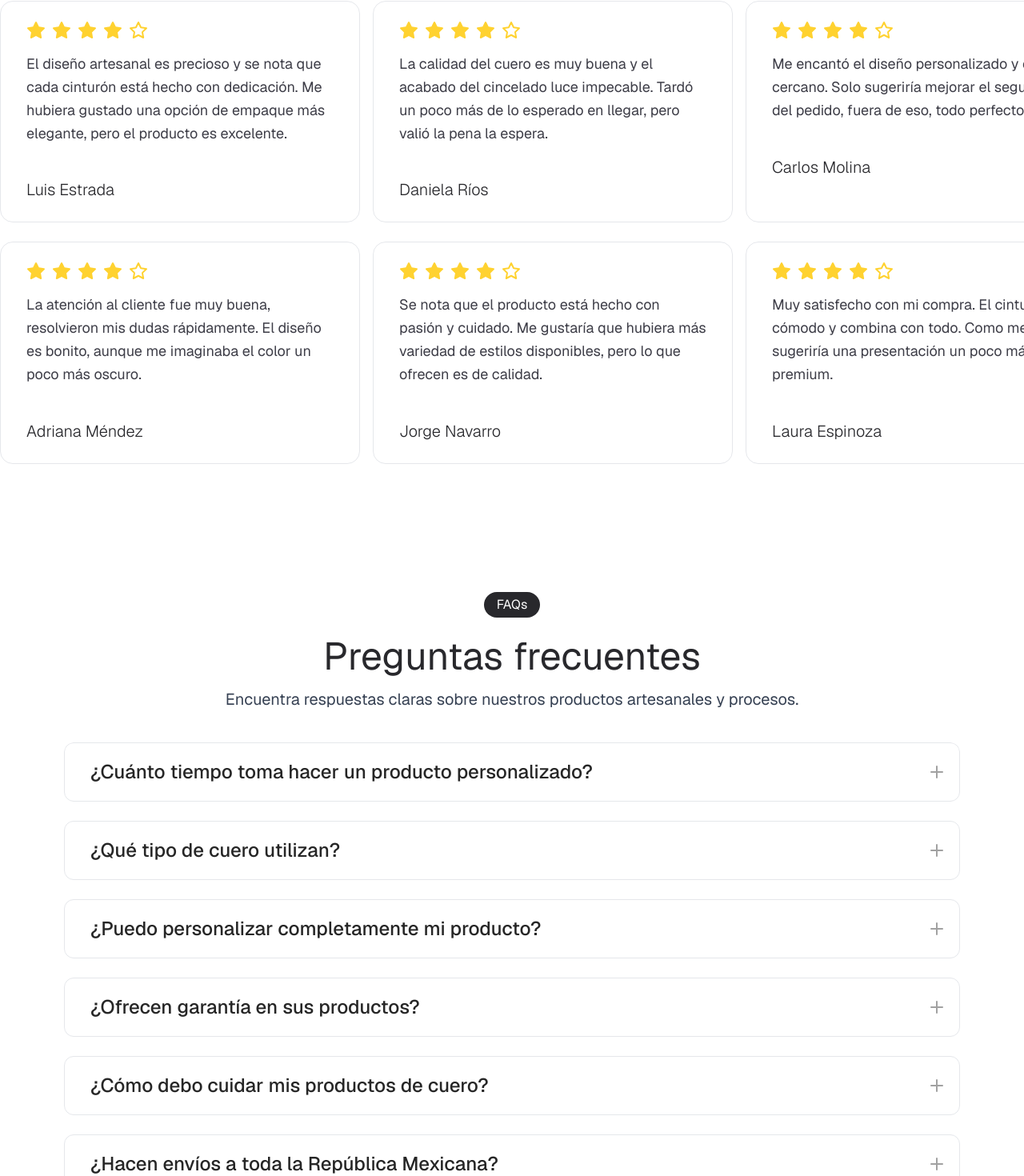
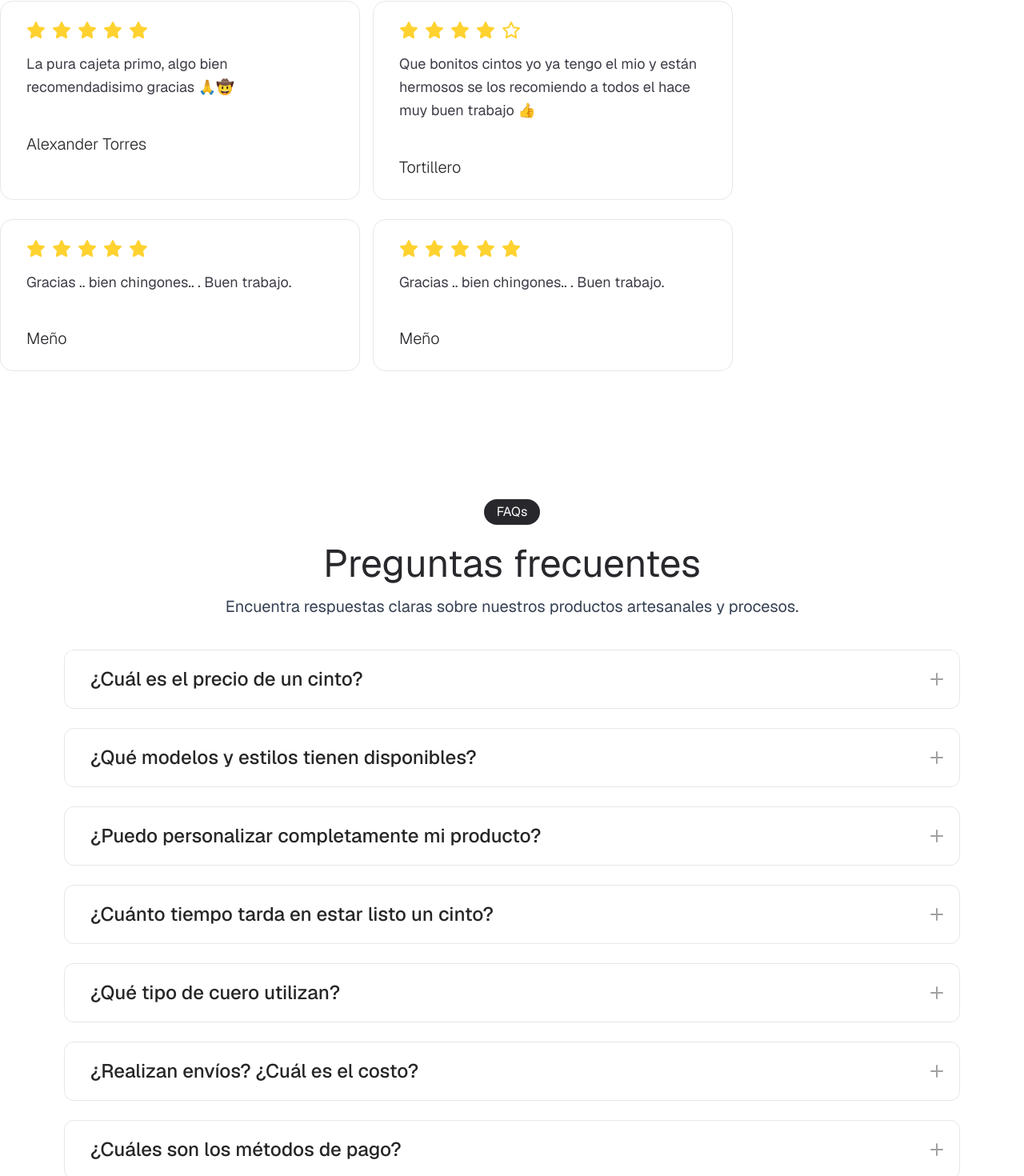
Before and after one commit to Gmsus4/jrcincelados, a Next.js app: page / in a window 1280 px wide. Shown: the part 6071-7541 px from the top of the page at 80% size. Built offline with nearby package versions, Linux system fonts and the light colour scheme.

Commit message:
Changes of FAQs and new real testimonials

```diff
--- a/data/faqs.ts
+++ b/data/faqs.ts
@@ -7,50 +7,50 @@ export interface FAQs {
 export const faqs: FAQs[] = [
   {
     id: 1,
-    question: "¿Cuánto tiempo toma hacer un producto personalizado?",
+    question: "¿Cuál es el precio de un cinto?",
     answer:
-      "El tiempo de elaboración varía según la complejidad del producto. Los cintos simples toman entre 3-5 días laborales, mientras que productos más elaborados como bolsos o fundas personalizadas pueden tomar de 1-2 semanas. Te daremos un tiempo estimado específico al momento de la cotización.",
+      "El precio depende del modelo y la personalización. Los cintos sencillos comienzan desde $500, mientras que los personalizados con grabados o diseños especiales pueden variar. Contáctanos para una cotización exacta.",
   },
   {
     id: 2,
-    question: "¿Qué tipo de cuero utilizan?",
+    question: "¿Qué modelos y estilos tienen disponibles?",
     answer:
-      "Trabajamos exclusivamente con cuero genuino de primera calidad. Utilizamos cuero vacuno curtido al vegetal, que es más duradero y desarrolla una hermosa pátina con el tiempo. También ofrecemos opciones en cuero de cabra y búfalo para productos específicos.",
+      "Contamos con una variedad de diseños: lisos, cincelados y opciones especiales para dama y caballero. También puedes solicitar un diseño personalizado según tus preferencias.",
   },
   {
     id: 3,
     question: "¿Puedo personalizar completamente mi producto?",
     answer:
-      "¡Absolutamente! Puedes elegir el color del cuero, tipo de costura, hebillas, grabados personalizados, tamaños específicos y más. Trabajamos contigo para crear exactamente lo que tienes en mente. Enviamos bocetos para tu aprobación antes de comenzar.",
+      "¡Claro! Puedes elegir el tipo y color del cuero, la hebilla, el diseño de grabado, tamaño y otros detalles. Antes de iniciar, te compartimos bocetos o fotos de referencia para tu aprobación.",
   },
   {
     id: 4,
-    question: "¿Ofrecen garantía en sus productos?",
+    question: "¿Cuánto tiempo tarda en estar listo un cinto?",
     answer:
-      "Sí, todos nuestros productos tienen garantía de 1 año contra defectos de fabricación. El cuero genuino está diseñado para durar décadas con el cuidado adecuado. También ofrecemos servicios de reparación y mantenimiento.",
+      "Un cinto sencillo suele estar listo en 3 a 5 días hábiles. Los modelos más elaborados o con personalización especial pueden tomar de 1 a 2 semanas. Te informaremos el tiempo exacto al momento de tu pedido.",
   },
   {
     id: 5,
-    question: "¿Cómo debo cuidar mis productos de cuero?",
+    question: "¿Qué tipo de cuero utilizan?",
     answer:
-      "Te proporcionamos instrucciones detalladas de cuidado con cada producto. En general, recomendamos limpiar con un paño húmedo, aplicar acondicionador de cuero cada 3-6 meses, y evitar la exposición directa al sol y humedad excesiva.",
+      "Trabajamos con cuero genuino de alta calidad, principalmente piel de bovino curtida al vegetal. Este tipo de cuero es resistente, duradero y mejora con el tiempo. También manejamos otros tipos para productos específicos.",
   },
   {
     id: 6,
-    question: "¿Hacen envíos a toda la República Mexicana?",
+    question: "¿Realizan envíos? ¿Cuál es el costo?",
     answer:
-      "Sí, enviamos a todo México a través de paqueterías confiables. Los envíos dentro de la Ciudad de México son gratuitos en compras mayores a $800. Para el interior de la república, el costo de envío se calcula según el peso y destino.",
+      "Sí, enviamos a todo México mediante paqueterías confiables. El costo depende del peso y destino.",
   },
   {
     id: 7,
-    question: "¿Cuáles son los métodos de pago disponibles?",
+    question: "¿Cuáles son los métodos de pago?",
     answer:
-      "Aceptamos transferencias bancarias, depósitos en efectivo, tarjetas de crédito y débito. Para productos personalizados, solicitamos un anticipo del 50% para comenzar el trabajo y el resto al momento de la entrega.",
+      "Por el momento aceptamos pagos únicamente mediante transferencia SPEI a cuenta BBVA. Solicitamos un anticipo del 50% para iniciar cualquier pedido y el resto se liquida al momento de la entrega. Al confirmar tu compra, te proporcionaremos la cuenta CLABE para realizar la transferencia. Una vez recibido el pago, te enviaremos la confirmación y comenzaremos con la elaboración de tu producto.",
   },
   {
     id: 8,
-    question: "¿Pueden hacer productos para empresas o eventos especiales?",
+    question: "¿En qué parte de México se encuentran?",
     answer:
-      "¡Por supuesto! Ofrecemos servicios para empresas, bodas, eventos corporativos y regalos personalizados en cantidad. Manejamos descuentos especiales para pedidos al mayoreo y podemos incluir logos o diseños específicos.",
+      "Estamos ubicados en San Juanito de Escobedo, Jalisco. También podemos coordinar entregas personales en la zona o envíos a cualquier parte del país.",
   },
 ]
--- a/data/testimonials.ts
+++ b/data/testimonials.ts
@@ -1,79 +1,36 @@
+import { Icon, IconBrandFacebook, IconBrandTiktok, IconBrandWhatsapp } from "@tabler/icons-react";
+
 export interface Testimonials {
     quote: string;
     name: string;
     location: string;
     stars: number;
+    icon?: Icon;
 }
 
 export const testimonials: Testimonials[] = [
   {
     quote:
-      "El diseño artesanal es precioso y se nota que cada cinturón está hecho con dedicación. Me hubiera gustado una opción de empaque más elegante, pero el producto es excelente.",
-    name: "Luis Estrada",
-    location: "",
-    stars: 4
+      "La pura cajeta primo, algo bien recomendadisimo gracias 🙏🤠",
+    name: "Alexander Torres",
+    location: "Guadalajara, Jalisco",
+    stars: 5,
+    icon: IconBrandTiktok
   },
   {
     quote:
-      "La calidad del cuero es muy buena y el acabado del cincelado luce impecable. Tardó un poco más de lo esperado en llegar, pero valió la pena la espera.",
-    name: "Daniela Ríos",
+      "Que bonitos cintos yo ya tengo el mio y están hermosos se los recomiendo a todos el hace muy buen trabajo 👍",
+    name: "Tortillero",
     location: "",
-    stars: 4
+    stars: 4,
+    icon: IconBrandTiktok
   },
   {
     quote:
-      "Me encantó el diseño personalizado y el trato cercano. Solo sugeriría mejorar el seguimiento del pedido, fuera de eso, todo perfecto.",
-    name: "Carlos Molina",
+      "Gracias .. bien chingones.. . Buen trabajo.",
+    name: "Meño",
     location: "",
-    stars: 4
+    stars: 5,
+    icon: IconBrandWhatsapp
   },
-  {
-    quote:
-      "El cinturón es justo lo que buscaba: elegante, resistente y con detalles únicos. Hubiera sido ideal que viniera con una bolsita para guardarlo.",
-    name: "Mónica Herrera",
-    location: "",
-    stars: 4
-  },
-  {
-    quote:
-      "Trabajo impecable. El diseño tiene mucha personalidad. La única razón por la que no doy 5 estrellas es porque el empaque llegó un poco maltratado.",
-    name: "Fernando Cruz",
-    location: "",
-    stars: 4
-  },
-  {
-    quote:
-      "La atención al cliente fue muy buena, resolvieron mis dudas rápidamente. El diseño es bonito, aunque me imaginaba el color un poco más oscuro.",
-    name: "Adriana Méndez",
-    location: "",
-    stars: 4
-  },
-  {
-    quote:
-      "Se nota que el producto está hecho con pasión y cuidado. Me gustaría que hubiera más variedad de estilos disponibles, pero lo que ofrecen es de calidad.",
-    name: "Jorge Navarro",
-    location: "",
-    stars: 4
-  },
-  {
-    quote:
-      "Muy satisfecho con mi compra. El cinturón es cómodo y combina con todo. Como mejora, sugeriría una presentación un poco más premium.",
-    name: "Laura Espinoza",
-    location: "",
-    stars: 4
-  },
-  {
-    quote:
-      "Excelente trabajo artesanal. El olor a cuero genuino me encantó. Solo creo que el broche podría ser un poco más sólido.",
-    name: "Iván Torres",
-    location: "",
-    stars: 4
-  },
-  {
-    quote:
-      "Un gran detalle para regalar. A mi pareja le encantó. Ojalá en el futuro incluyan una tarjetita personalizada o algo similar.",
-    name: "Rebeca Luna",
-    location: "",
-    stars: 4
-  }
 ]
```
